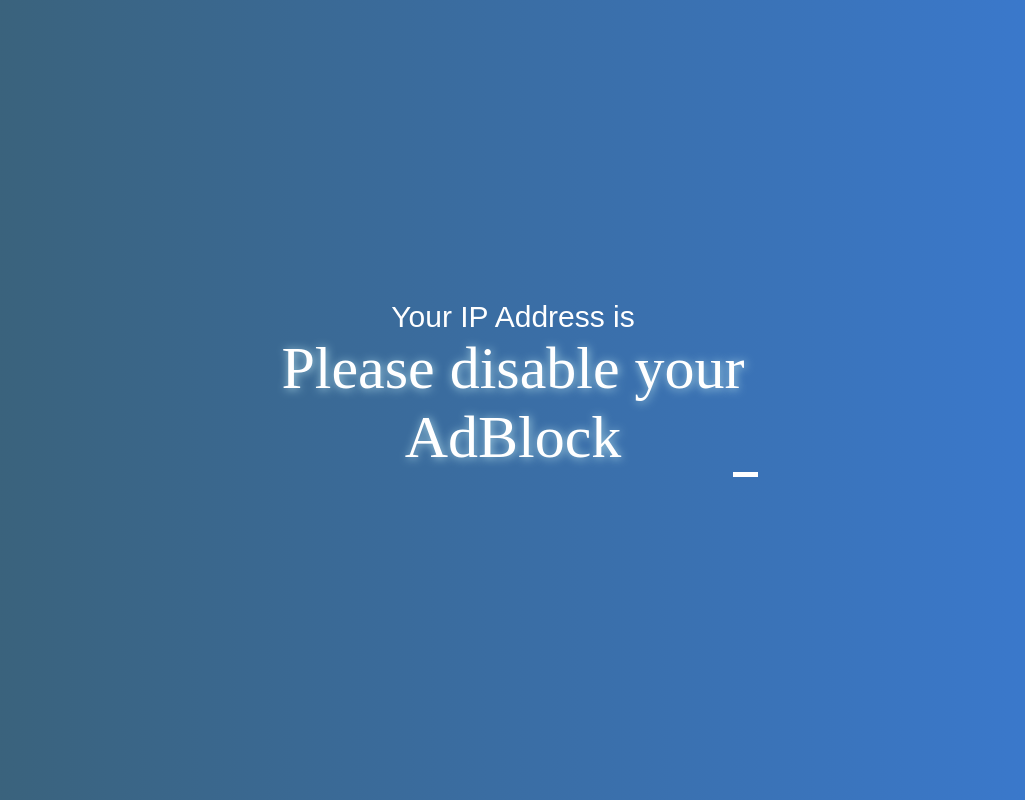
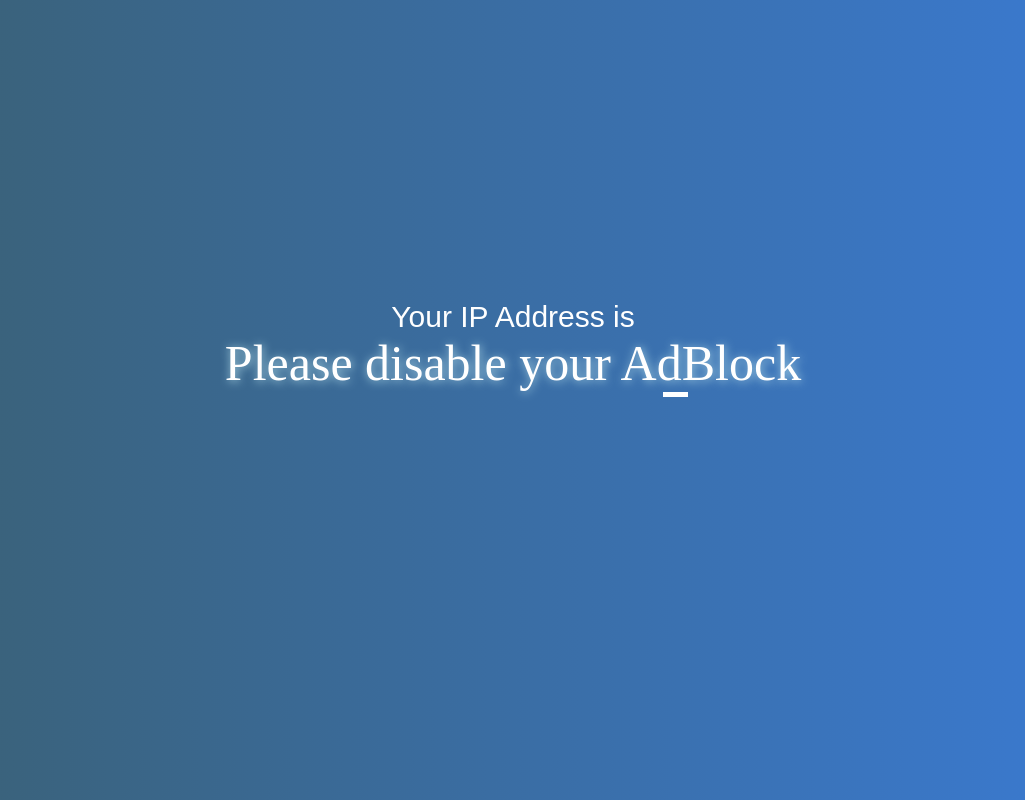
Before and after one commit to ad-dan/ip-boi, a plain HTML site: page index.html in a window 1280 px wide. Shown: the whole page, without its empty margins (127-1152 px from the left). Drawn offline with Linux system fonts and the light colour scheme; no server answers.

Commit message:
Changed dash animation from margin to postioning

```diff
--- a/style.css
+++ b/style.css
@@ -14,13 +14,14 @@
 
 }
 #ip-data {
-  width: 500px;
+  min-width: 100vw;
+  max-width: 500px;
   height: 200px;
   text-align: center;
   margin: 0 auto;
 }
 #data {
-  font-size: 60px;
+  font-size: 50px;
   text-shadow: 1px 1px 10px lightblue;
 }
 #text {
@@ -30,12 +31,14 @@
   font-weight: 100;
 }
 #surfer-container {
-  width: 100%;
+  width: 350px;
+  margin: 0 auto;
 }
 #surfer {
   height: 5px;
   width: 25px;
-  margin: 0;
+  position: relative;
+  left: 0px;
   background-color: #Fff;
   animation: 5s infinite alternate surf;
 }
@@ -69,8 +72,9 @@
 }
 @keyframes surf {
   from {
-    margin-left: 0;
+    left: 10px;
   } to {
-    margin-left: 94%;
+    left: 325px;
+
   }
 }
```
